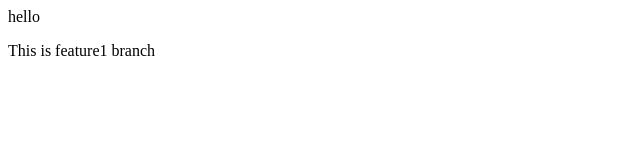
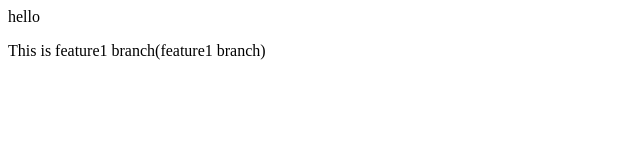
Before and after one commit to Ishan141205/LocalREpo, a plain HTML site: page index.html in a window 1280 px wide. Shown: the whole page, without its empty margins (0-640 px from the left). Drawn offline with Linux system fonts and the light colour scheme.

Commit message:
Adding branch name feature1

```diff
--- a/index.html
+++ b/index.html
@@ -1,2 +1,2 @@
 <p>hello</p>
-<p>This is feature1 branch</p>
+<p>This is feature1 branch(feature1 branch)</p>
```
